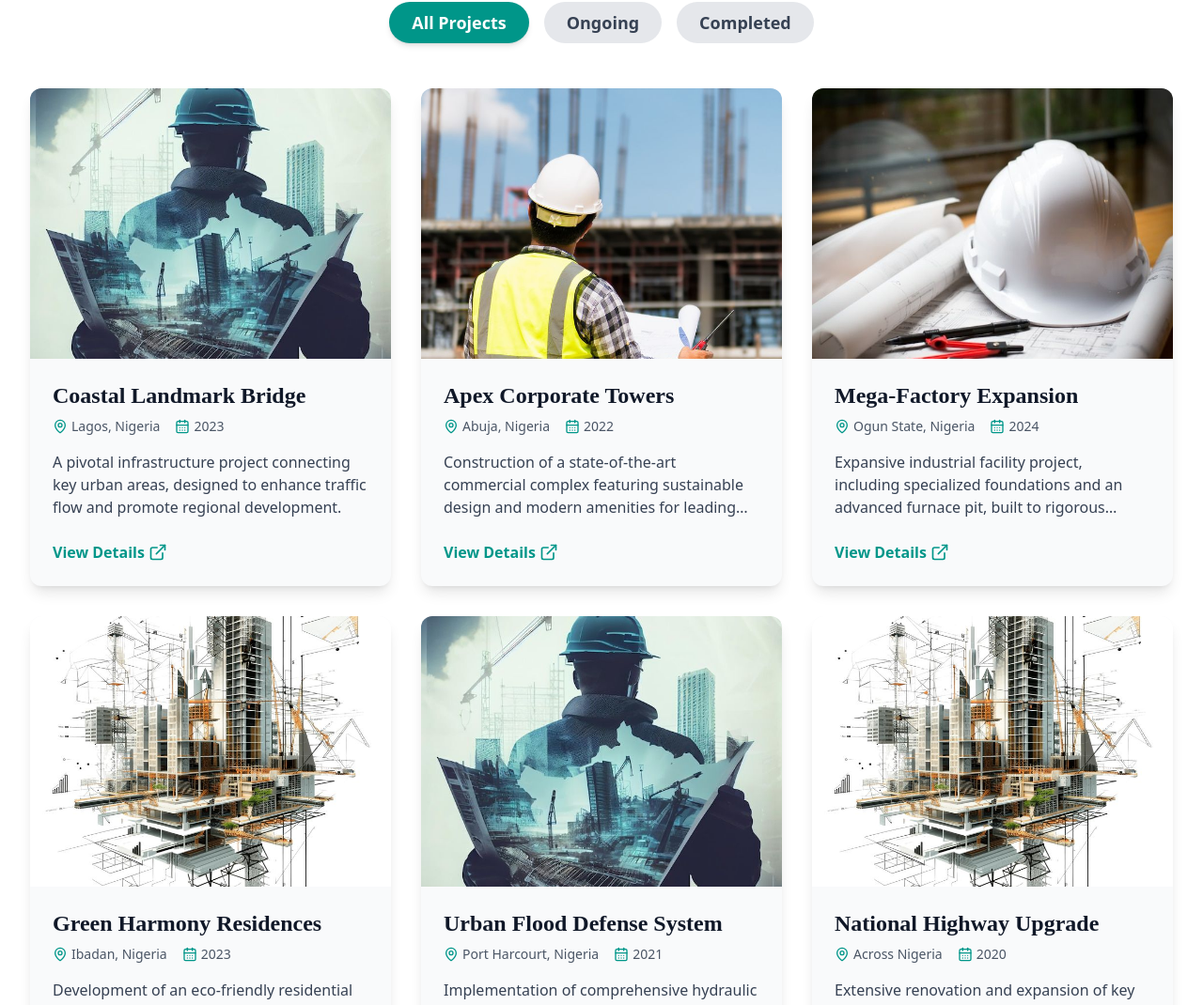
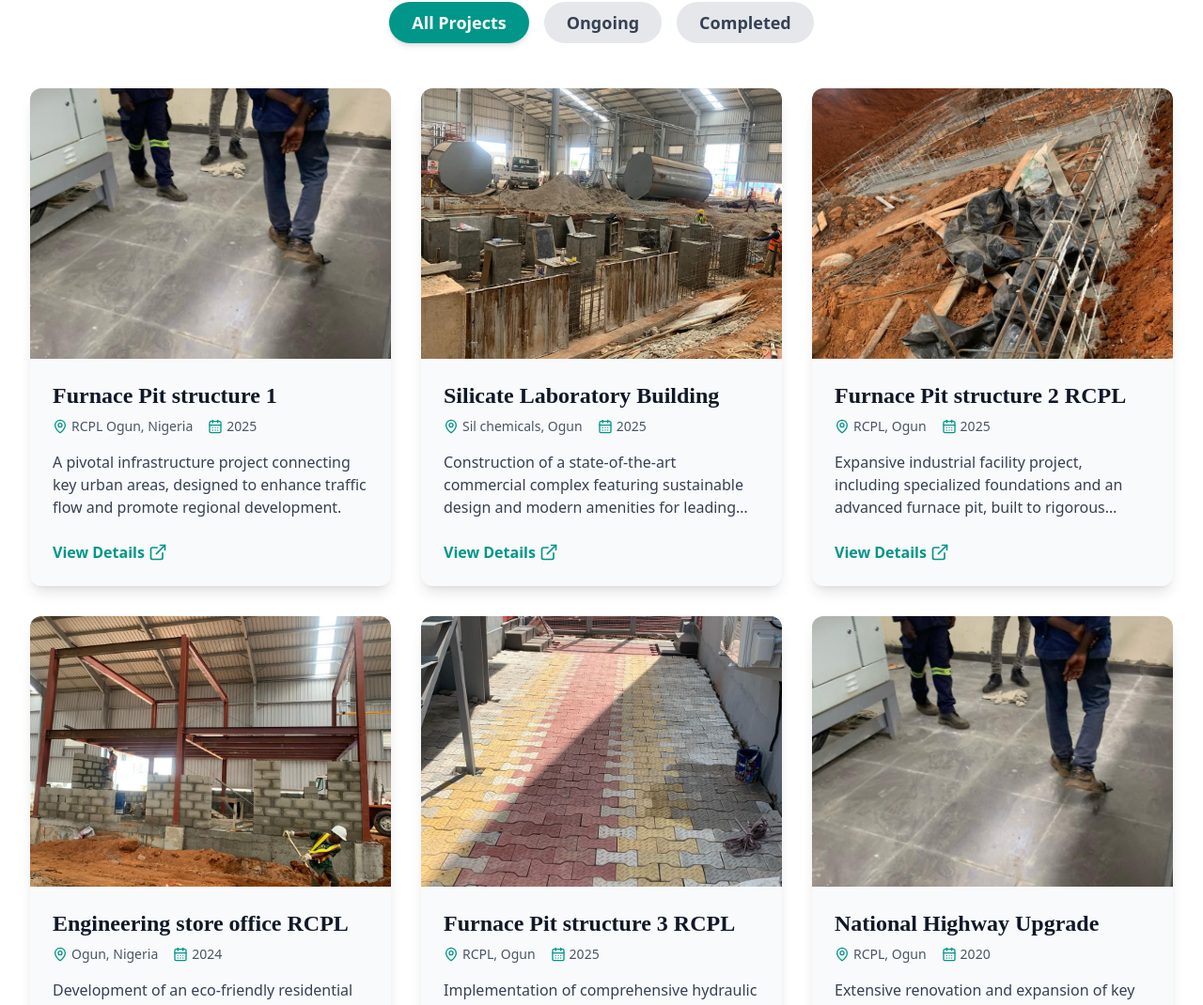
Before and after one commit to arinde/Sao, a React (Vite) app: page /projects in a window 1280 px wide. Shown: the part 337-1407 px from the top of the page at 94% size. Built offline with nearby package versions, Linux system fonts and the light colour scheme.

Commit message:
added changes to the piroject section

```diff
--- a/src/components/Project.jsx
+++ b/src/components/Project.jsx
@@ -1,5 +1,5 @@
 import React, { useRef } from 'react';
-import { motion, useInView } from 'framer-motion'; // Import motion and useInView
+import { motion, useInView } from 'framer-motion';
 import { MapPin, CalendarDays, ExternalLink } from 'lucide-react';
 import { useNavigate } from 'react-router-dom';
 
--- a/src/pages/Projects.jsx
+++ b/src/pages/Projects.jsx
@@ -4,84 +4,63 @@ import React, { useState } from 'react';
 
 const defaultProjects = [
   {
-    imageUrl: '/image2.jfif',
-    title: "Coastal Landmark Bridge",
-    location: "Lagos, Nigeria",
-    year: 2023,
+    imageUrl: '/Images/Gallery22.jpeg',
+    title: "Furnace Pit structure 1",
+    location: "RCPL Ogun, Nigeria",
+    year: 2025,
     description: "A pivotal infrastructure project connecting key urban areas, designed to enhance traffic flow and promote regional development.",
     detailsLink: "#",
-    category: "Infrastructure",
-    status: "ongoing"
-  },
-  {
-    imageUrl: '/image3.jfif',
-    title: "Apex Corporate Towers",
-    location: "Abuja, Nigeria",
-    year: 2022,
-    description: "Construction of a state-of-the-art commercial complex featuring sustainable design and modern amenities for leading businesses.",
-    detailsLink: "#",
-    category: "Commercial",
+    category: "Industrial",
     status: "completed"
   },
   {
-    imageUrl: '/image4.jfif',
-    title: "Mega-Factory Expansion",
-    location: "Ogun State, Nigeria",
-    year: 2024,
-    description: "Expansive industrial facility project, including specialized foundations and an advanced furnace pit, built to rigorous international standards.",
+    imageUrl: '/Images/Gallery6.jpeg',
+    title: "Silicate Laboratory Building",
+    location: "Sil chemicals, Ogun",
+    year: 2025,
+    description: "Construction of a state-of-the-art commercial complex featuring sustainable design and modern amenities for leading businesses.",
     detailsLink: "#",
     category: "Industrial",
     status: "ongoing"
   },
   {
-    imageUrl: '/image5.jfif',
-    title: "Green Harmony Residences",
-    location: "Ibadan, Nigeria",
-    year: 2023,
-    description: "Development of an eco-friendly residential community featuring sustainable materials and energy-efficient designs.",
+    imageUrl: '/Images/Gallery20.jpeg',
+    title: "Furnace Pit structure 2 RCPL",
+    location: "RCPL, Ogun",
+    year: 2025,
+    description: "Expansive industrial facility project, including specialized foundations and an advanced furnace pit, built to rigorous international standards.",
     detailsLink: "#",
-    category: "Residential",
+    category: "Industrial",
     status: "completed"
   },
   {
-    imageUrl: '/image2.jfif',
-    title: "Urban Flood Defense System",
-    location: "Port Harcourt, Nigeria",
-    year: 2021,
+    imageUrl: '/Images/Gallery18.jpeg',
+    title: "Engineering store office RCPL",
+    location: "Ogun, Nigeria",
+    year: 2024,
+    description: "Development of an eco-friendly residential community featuring sustainable materials and energy-efficient designs.",
+    detailsLink: "#",
+    category: "Industrial",
+    status: "completed"
+  },
+  {
+    imageUrl: '/Images/Gallery12.jpeg',
+    title: "Furnace Pit structure 3 RCPL",
+    location: "RCPL, Ogun",
+    year: 2025,
     description: "Implementation of comprehensive hydraulic structures and water management solutions to protect urban areas from seasonal flooding.",
     detailsLink: "#",
-    category: "Water Management",
+    category: "Industrial",
     status: "ongoing"
   },
   {
-    imageUrl: '/image5.jfif',
+    imageUrl: '/Images/Gallery22.jpeg',
     title: "National Highway Upgrade",
-    location: "Across Nigeria",
+    location: "RCPL, Ogun",
     year: 2020,
     description: "Extensive renovation and expansion of key national highway sections, improving connectivity and reducing travel times.",
     detailsLink: "#",
     category: "Infrastructure",
-    status: "completed"
-  },
-
-  {
-    imageUrl: '/image2.jfif',
-    title: "International Airport Terminal",
-    location: "Lagos, Nigeria",
-    year: 2025,
-    description: "Development of a new state-of-the-art terminal to expand capacity and enhance passenger experience.",
-    detailsLink: "#",
-    category: "Infrastructure",
-    status: "ongoing"
-  },
-  {
-    imageUrl: '/image4.jfif',
-    title: "Solar Power Plant Installation",
-    location: "Kano, Nigeria",
-    year: 2024,
-    description: "Construction of a large-scale solar power generation facility contributing to Nigeria's renewable energy goals.",
-    detailsLink: "#",
-    category: "Sustainable",
     status: "completed"
   },
 ];
```
